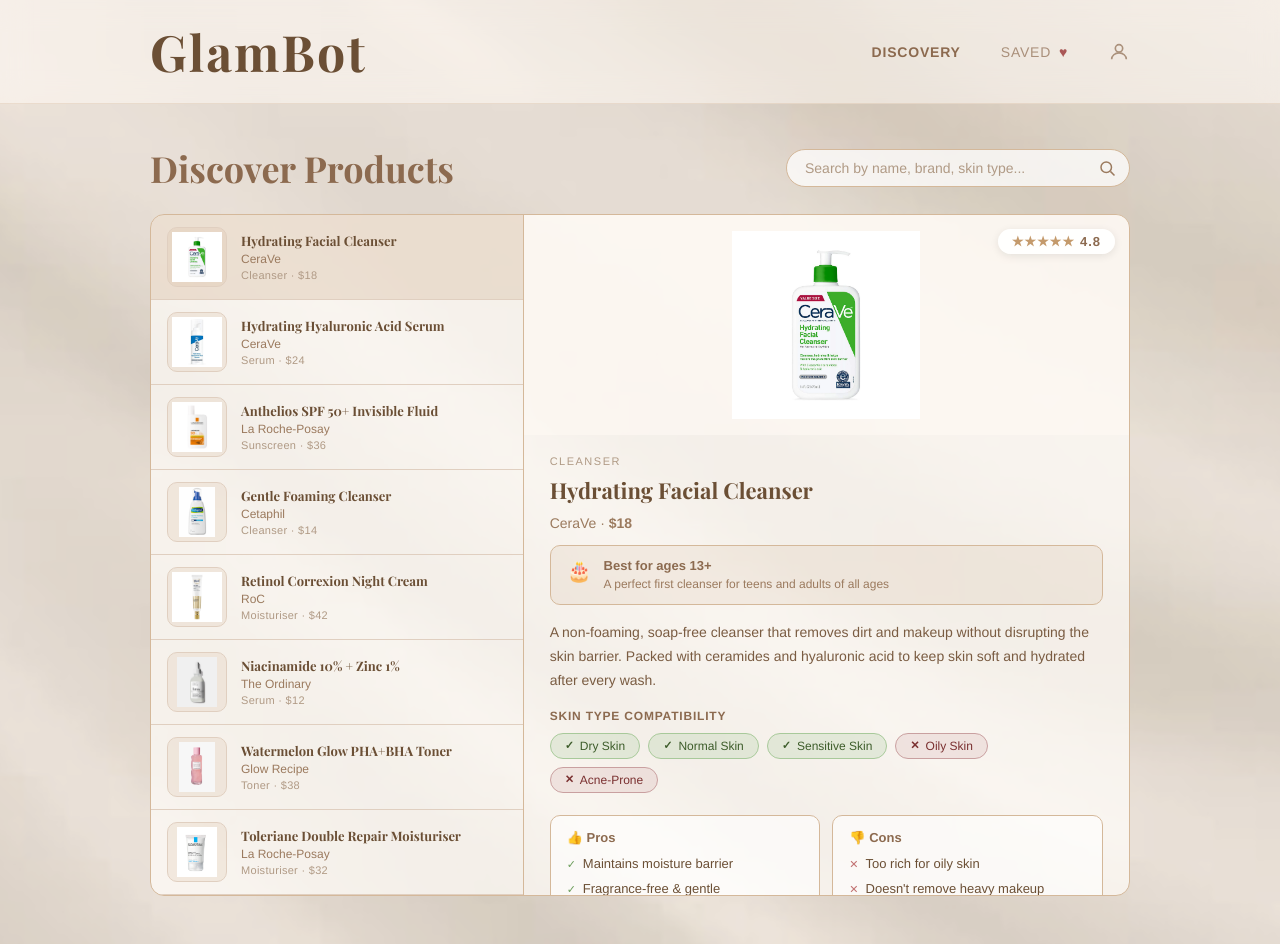
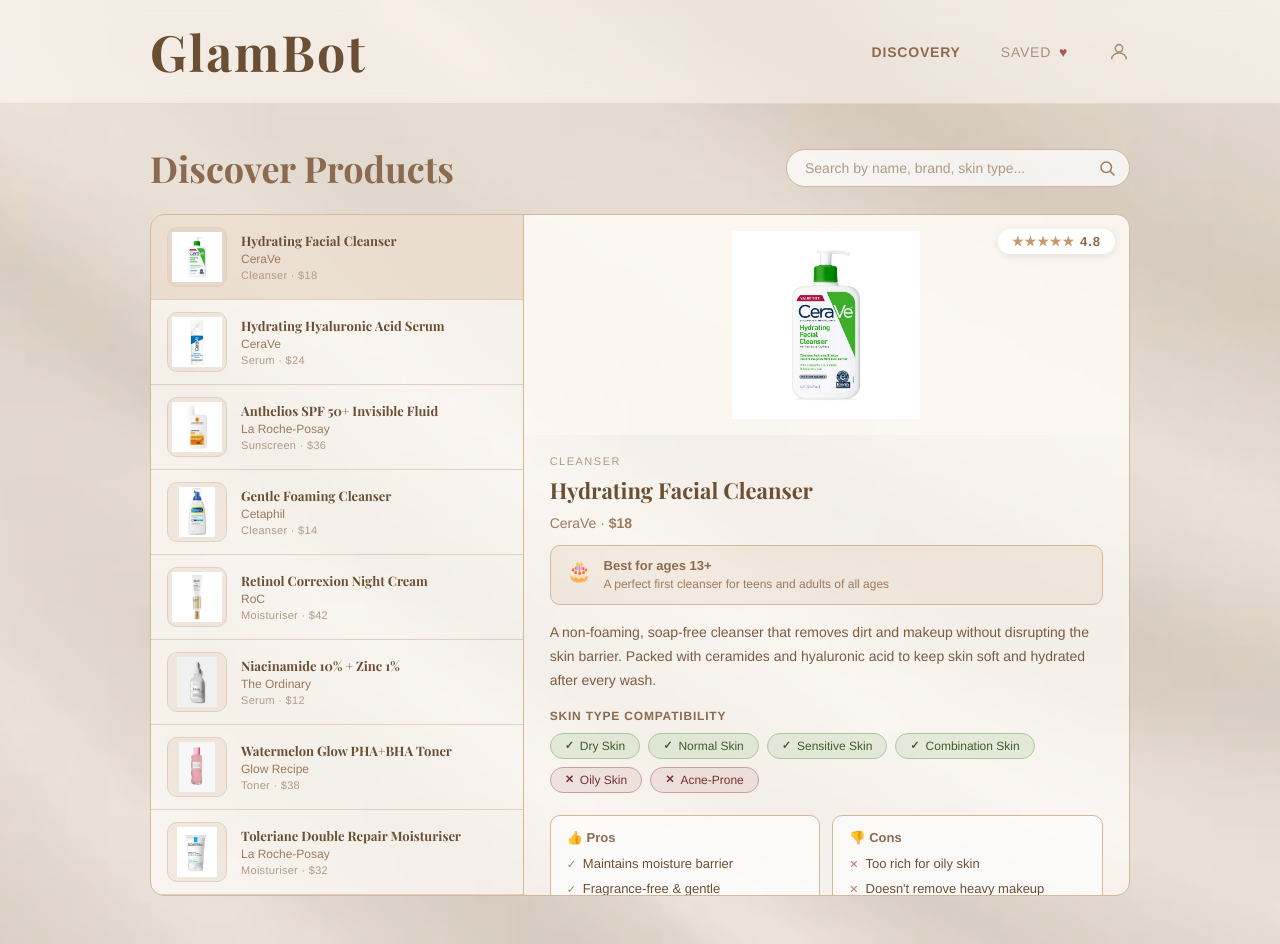
Before and after one commit to aaashyl/GlamBot-UniHack-2026, a React (Create React App) app in the folder my-app/: page / in a window 1280 px wide. Built offline with nearby package versions, Linux system fonts and the light colour scheme.

Commit message:
adding combination skin from survey to productdisovery pages

```diff
--- a/my-app/src/components/ProductDiscoveryPage/ProductDiscoveryPage.jsx
+++ b/my-app/src/components/ProductDiscoveryPage/ProductDiscoveryPage.jsx
@@ -26,11 +26,12 @@
     about:
       "A non-foaming, soap-free cleanser that removes dirt and makeup without disrupting the skin barrier. Packed with ceramides and hyaluronic acid to keep skin soft and hydrated after every wash.",
     skinTypes: [
-      { label: "Dry Skin",       compatible: true  },
-      { label: "Normal Skin",    compatible: true  },
-      { label: "Sensitive Skin", compatible: true  },
-      { label: "Oily Skin",      compatible: false },
-      { label: "Acne-Prone",     compatible: false },
+      { label: "Dry Skin",          compatible: true  },
+      { label: "Normal Skin",       compatible: true  },
+      { label: "Sensitive Skin",    compatible: true  },
+      { label: "Combination Skin",  compatible: true },
+      { label: "Oily Skin",         compatible: false },
+      { label: "Acne-Prone",        compatible: false },
     ],
     pros: [
       "Maintains moisture barrier",
@@ -65,6 +66,7 @@
       { label: "Dry Skin",       compatible: true },
       { label: "Normal Skin",    compatible: true },
       { label: "Sensitive Skin", compatible: true },
+      { label: "Combination Skin",  compatible: true },
       { label: "Oily Skin",      compatible: true },
       { label: "Acne-Prone",     compatible: true },
     ],
@@ -101,6 +103,7 @@
       { label: "Dry Skin",       compatible: true },
       { label: "Normal Skin",    compatible: true },
       { label: "Sensitive Skin", compatible: true },
+      { label: "Combination Skin",  compatible: true },
       { label: "Oily Skin",      compatible: true },
       { label: "Acne-Prone",     compatible: true },
     ],
@@ -137,6 +140,7 @@
       { label: "Dry Skin",       compatible: false },
       { label: "Normal Skin",    compatible: true  },
       { label: "Sensitive Skin", compatible: true  },
+      { label: "Combination Skin",  compatible: true },
       { label: "Oily Skin",      compatible: true  },
       { label: "Acne-Prone",     compatible: true  },
     ],
@@ -173,6 +177,7 @@
       { label: "Dry Skin",       compatible: true  },
       { label: "Normal Skin",    compatible: true  },
       { label: "Sensitive Skin", compatible: false },
+      { label: "Combination Skin",  compatible: true },
       { label: "Oily Skin",      compatible: false },
       { label: "Acne-Prone",     compatible: false },
     ],
@@ -210,6 +215,7 @@
       { label: "Dry Skin",       compatible: false },
       { label: "Normal Skin",    compatible: true  },
       { label: "Sensitive Skin", compatible: false },
+      { label: "Combination Skin",  compatible: true },
       { label: "Oily Skin",      compatible: true  },
       { label: "Acne-Prone",     compatible: true  },
     ],
@@ -246,6 +252,7 @@
       { label: "Dry Skin",       compatible: false },
       { label: "Normal Skin",    compatible: true  },
       { label: "Sensitive Skin", compatible: false },
+      { label: "Combination Skin",  compatible: true },
       { label: "Oily Skin",      compatible: true  },
       { label: "Acne-Prone",     compatible: true  },
     ],
@@ -282,6 +289,7 @@
       { label: "Dry Skin",       compatible: true },
       { label: "Normal Skin",    compatible: true },
       { label: "Sensitive Skin", compatible: true },
+      { label: "Combination Skin",  compatible: true },
       { label: "Oily Skin",      compatible: true },
       { label: "Acne-Prone",     compatible: true },
     ],
@@ -318,6 +326,7 @@
       { label: "Dry Skin",       compatible: true  },
       { label: "Normal Skin",    compatible: true  },
       { label: "Sensitive Skin", compatible: false },
+      { label: "Combination Skin",  compatible: true },
       { label: "Oily Skin",      compatible: false },
       { label: "Acne-Prone",     compatible: false },
     ],
```
